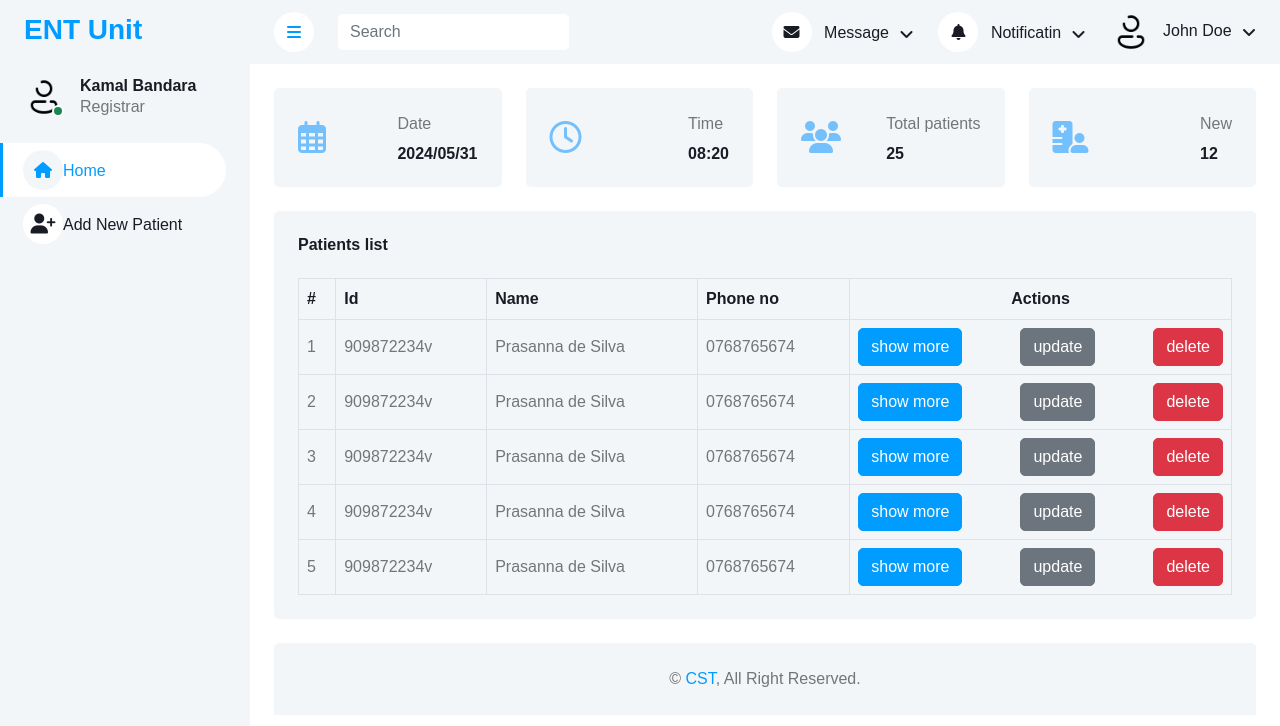
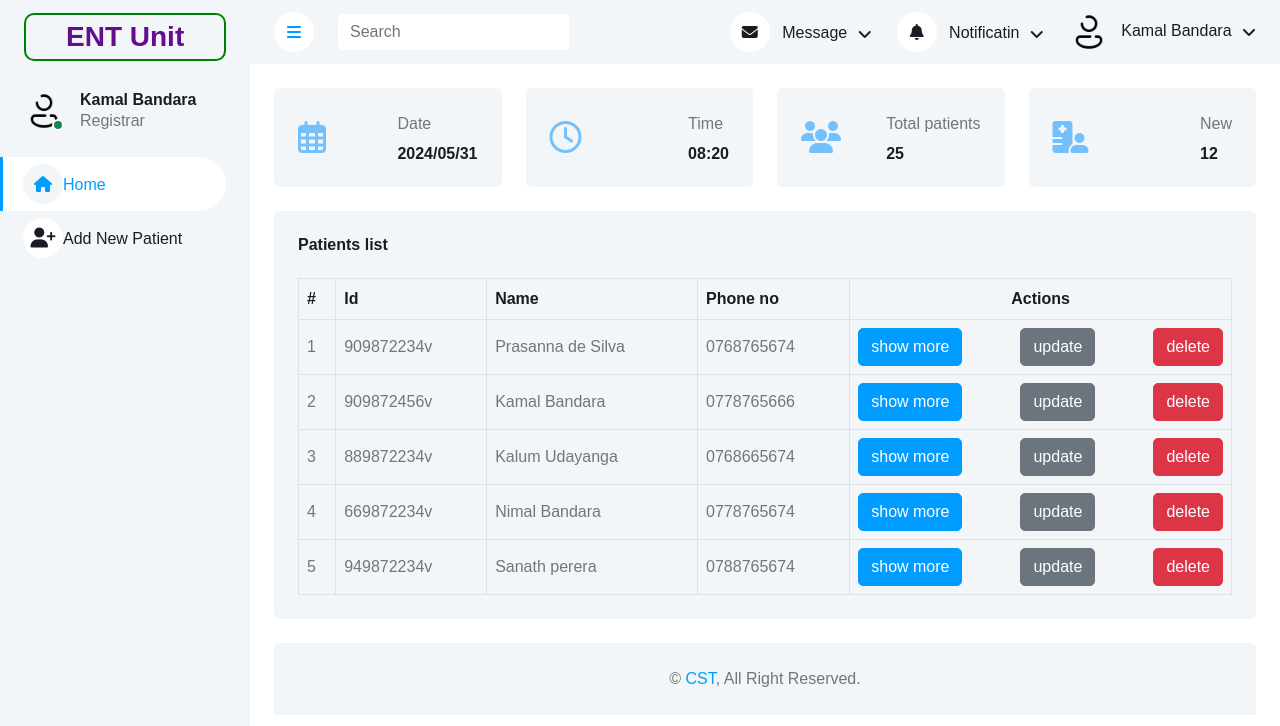
Before and after one commit to DiniduMadushan/Patient-Registrar, a plain HTML site: page index.html in a window 1280 px wide. Drawn offline with nearby package versions, Linux system fonts and the light colour scheme; some packages are replaced by stand-ins of ours; a script that the page names is missing.

Commit message:
navbar brand added

```diff
--- a/css/style.css
+++ b/css/style.css
@@ -27,6 +27,14 @@
     visibility: visible;
     opacity: 1;
 }
+
+.navbar-brand h3{
+    color: #640d8f;
+    padding: 5px 40px;
+    border: 2px solid green;
+    border-radius: 10px;
+}
+
 
 
 /*** Button ***/
--- a/index.html
+++ b/index.html
@@ -36,7 +36,7 @@
         <div class="sidebar pe-4 pb-3">
             <nav class="navbar bg-light navbar-light">
                 <a href="index.html" class="navbar-brand mx-4 mb-3">
-                    <h3 class="text-primary">ENT Unit</h3>
+                    <h3>ENT Unit</h3>
                 </a>
                 <div class="d-flex align-items-center ms-4 mb-4">
                     <div class="position-relative">
@@ -138,7 +138,7 @@
                     <div class="nav-item dropdown">
                         <a href="#" class="nav-link dropdown-toggle" data-bs-toggle="dropdown">
                             <img class="rounded-circle me-lg-2" src="img/userLogin.png" alt="" style="width: 40px; height: 40px;">
-                            <span class="d-none d-lg-inline-flex">John Doe</span>
+                            <span class="d-none d-lg-inline-flex">Kamal Bandara</span>
                         </a>
                         <div class="dropdown-menu dropdown-menu-end bg-light border-0 rounded-0 rounded-bottom m-0">
                             <a href="#" class="dropdown-item">Log Out</a>
@@ -232,9 +232,9 @@
 
                                 <tr>
                                     <td>2</td>
-                                    <td>909872234v</td>
-                                    <td>Prasanna de Silva</td>
-                                    <td>0768765674</td>
+                                    <td>909872456v</td>
+                                    <td>Kamal Bandara</td>
+                                    <td>0778765666</td>
                                     <td>
                                         <div class="d-flex justify-content-between align-items-center">
                                             <button type="button" class="btn btn-primary show-more" data-toggle="modal" data-target="#patientModal" data-id="909872234v" data-name="Prasanna de Silva" data-dob="1998-06-01" data-phone="0768765674" data-email="prasanna@gmail.com" data-address="21/A,Hindagoda ,Badulla">show more</button>
@@ -248,9 +248,9 @@
 
                                 <tr>
                                     <td>3</td>
-                                    <td>909872234v</td>
-                                    <td>Prasanna de Silva</td>
-                                    <td>0768765674</td>
+                                    <td>889872234v</td>
+                                    <td>Kalum Udayanga</td>
+                                    <td>0768665674</td>
                                     <td>
                                         <div class="d-flex justify-content-between align-items-center">
                                             <button type="button" class="btn btn-primary show-more" data-toggle="modal" data-target="#patientModal" data-id="909872234v" data-name="Prasanna de Silva" data-dob="1998-06-01" data-phone="0768765674" data-email="prasanna@gmail.com" data-address="21/A,Hindagoda ,Badulla">show more</button>
@@ -264,9 +264,9 @@
 
                                 <tr>
                                     <td>4</td>
-                                    <td>909872234v</td>
-                                    <td>Prasanna de Silva</td>
-                                    <td>0768765674</td>
+                                    <td>669872234v</td>
+                                    <td>Nimal Bandara</td>
+                                    <td>0778765674</td>
                                     <td>
                                         <div class="d-flex justify-content-between align-items-center">
                                             <button type="button" class="btn btn-primary show-more" data-toggle="modal" data-target="#patientModal" data-id="909872234v" data-name="Prasanna de Silva" data-dob="1998-06-01" data-phone="0768765674" data-email="prasanna@gmail.com" data-address="21/A,Hindagoda ,Badulla">show more</button>
@@ -280,9 +280,9 @@
 
                                 <tr>
                                     <td>5</td>
-                                    <td>909872234v</td>
-                                    <td>Prasanna de Silva</td>
-                                    <td>0768765674</td>
+                                    <td>949872234v</td>
+                                    <td>Sanath perera</td>
+                                    <td>0788765674</td>
                                     <td>
                                         <div class="d-flex justify-content-between align-items-center">
                                             <button type="button" class="btn btn-primary show-more" data-toggle="modal" data-target="#patientModal" data-id="909872234v" data-name="Prasanna de Silva" data-dob="1998-06-01" data-phone="0768765674" data-email="prasanna@gmail.com" data-address="21/A,Hindagoda ,Badulla">show more</button>
```
Also changed, not shown: pages/newPatient.html (+1 -1 lines).
